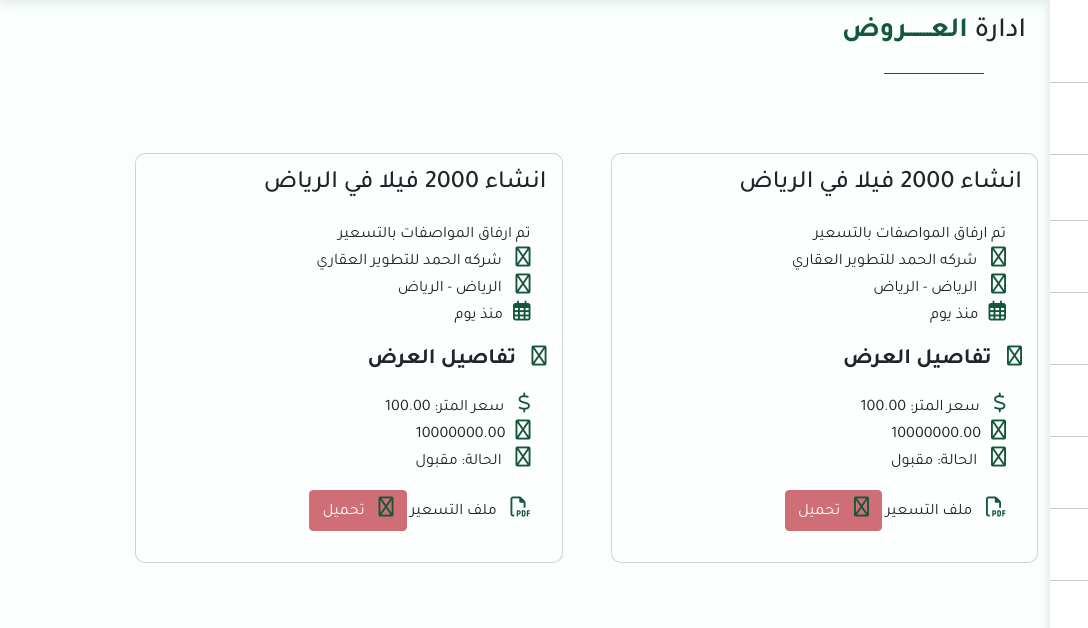
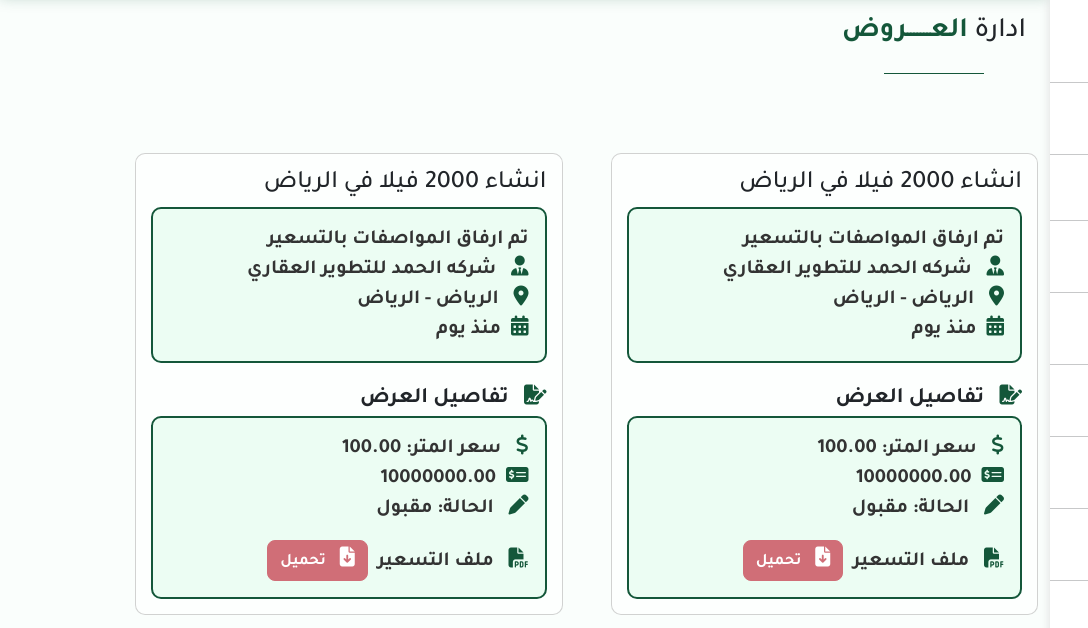
Before and after one commit to Mostafasayedabdelwahab/binaa, a plain HTML site: page dashboard/offers.html in a window 1280 px wide. Shown: the part 84-712 px from the top of the page, 0-1088 px from the left. Drawn offline with nearby package versions, Linux system fonts and the light colour scheme.

Commit message:
Update dashboard.css

```diff
--- a/assets/css/dashboard.css
+++ b/assets/css/dashboard.css
@@ -35,7 +35,7 @@ button,
   color: #14573a;
   font-size: 20px;
   padding-left: 10px;
-  font-weight: 500;
+  font-weight: 600;
 }
 
 .btn-main-color {
@@ -924,6 +924,40 @@ a {
 /*////////// register ///////////*/
 /*////////////////////////////////*/
 
+/*////////// offer ///////////*/
+/*////////////////////////////////*/
+.offer {
+  gap: 20px;
+}
+
+.offer > div {
+  width: 100%;
+  display: flex;
+  flex-direction: column;
+}
+
+.offer .other-details {
+  flex: 1;
+  font-size: 20px;
+  font-weight: bold;
+  color: #333;
+  border: 2px solid #14573a;
+  border-radius: 10px;
+  background: #ecfdf3;
+}
+
+.offer .other-details .btn {
+  font-weight: 600;
+  border-radius: 8px;
+  margin: 0 5px;
+}
+
+.offer .other-details .btn i {
+  color: #fff ;
+}
+/*////////// offer ///////////*/
+/*////////////////////////////////*/
+
 /*////////// upload_imgone ///////////*/
 /*////////////////////////////////*/
 
@@ -1088,12 +1122,12 @@ td {
   .col-4 {
     flex-basis: 10%;
   }
-  .col-1{
+  .col-1 {
     padding-left: 20px;
   }
 
   @media all and (max-width: 767px) {
-    .col-1{
+    .col-1 {
       padding-left: 0;
     }
     .table-header {
@@ -1129,7 +1163,7 @@ td {
       width: 100%;
 
       &:before {
-          color: #14573a;
+        color: #14573a;
         font-weight: 600;
         padding-left: 20px;
         content: attr(data-label);
```
